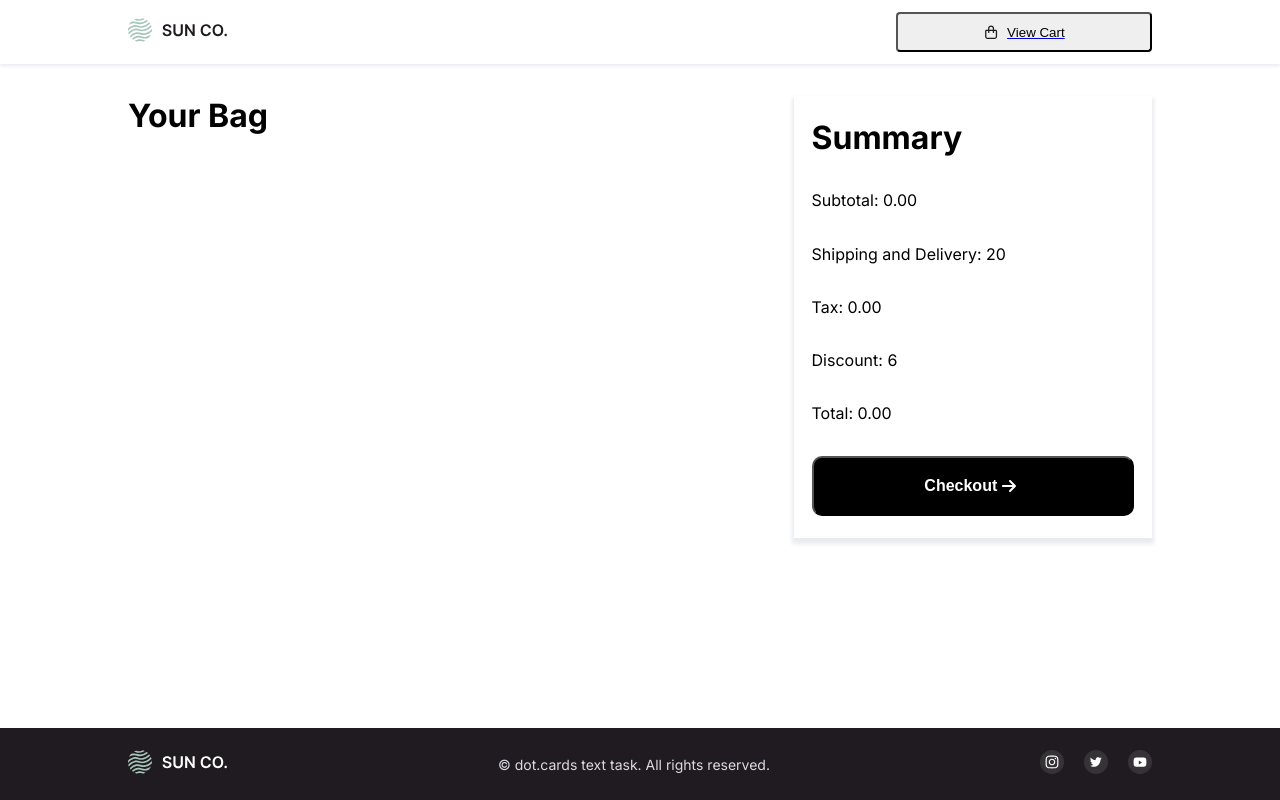
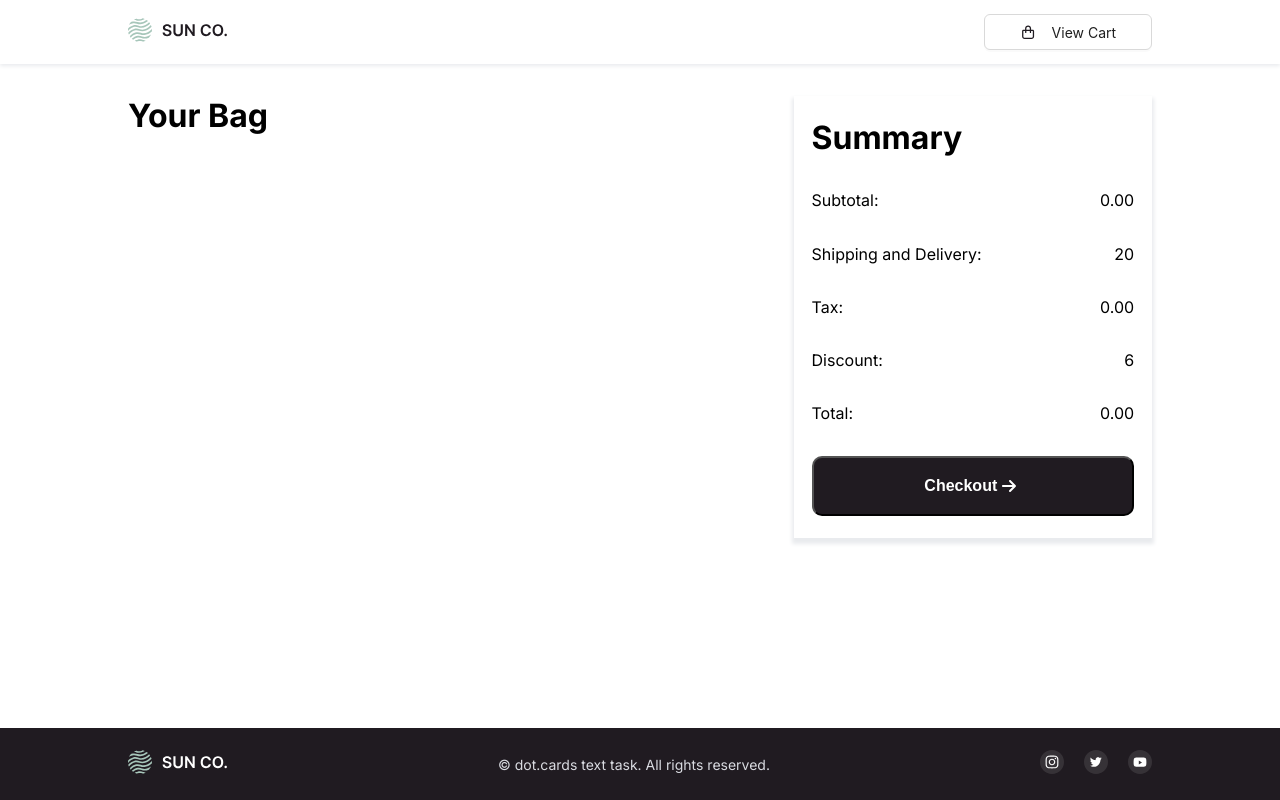
Before and after one commit to davisstacked/ecommerce-frontend, a Next.js app: page /view-cart in a window 1280 px wide. Built offline with nearby package versions, Linux system fonts and the light colour scheme.

Commit message:
added a notification badge to the view cart button

```diff
--- a/package.json
+++ b/package.json
@@ -9,9 +9,11 @@
     "lint": "next lint"
   },
   "dependencies": {
+    "@ant-design/icons": "^5.2.4",
     "@types/node": "20.4.5",
     "@types/react": "18.2.17",
     "@types/react-dom": "18.2.7",
+    "antd": "^5.8.1",
     "eslint": "8.46.0",
     "eslint-config-next": "13.4.12",
     "json-server": "^0.17.3",
--- a/src/app/components/Button/Button.module.scss
+++ b/src/app/components/Button/Button.module.scss
@@ -1,9 +1,10 @@
+@import '../../styles/variables.scss';
 .button {
   display: flex;
   align-items: center;
   justify-content: center;
-  background-color: black;
-  color: white;
+  background-color: #{$black};
+  color: #{white};
   border-radius: 10px;
   font-size: 16px;
   font-weight: bold;
@@ -11,7 +12,7 @@
   text-decoration: none;
 
   &:hover {
-    background-color: #333;
+    background-color: #{$hover};
   }
 
   .icon {
--- a/src/app/components/Header/Header.module.scss
+++ b/src/app/components/Header/Header.module.scss
@@ -29,7 +29,7 @@
 }
 
 .viewCartButton {
-  width: 16rem;
+  width: 10rem;
   height: 2.5rem;
   border-radius: 4px;
   display: flex;
--- a/src/app/components/Header/Header.tsx
+++ b/src/app/components/Header/Header.tsx
@@ -2,6 +2,7 @@ import React, { FC } from 'react';
 import styles from './Header.module.scss';
 import Image from 'next/image';
 import Link from 'next/link';
+import ViewCartButton from '../ViewCartButton/ViewCartButton';
 
 const Header: FC = () => {
   const { header, headerLogo, viewCartButton, headerContainer, buttonText } = styles;
@@ -18,12 +19,13 @@ const Header: FC = () => {
             />
           </Link>
         </div>
-        <Link href='/view-cart'>
+        {/* <Link href='/view-cart'>
           <button className={viewCartButton}>
             <Image src='/icons/cart.svg' alt='cart' width={15.75} height={18} />
               <div className={buttonText}>View Cart</div>
           </button>
-        </Link>
+        </Link> */}
+        <ViewCartButton />
       </div>
     </header>
   );
--- /dev/null
+++ b/src/app/components/ViewCartButton/ViewCartButton.module.scss
@@ -0,0 +1,20 @@
+.button {
+  display: flex;
+  align-items: center;
+  justify-content: center;
+   width: 10.5rem;
+  height: 2.25rem;
+  padding: 0 2rem;
+
+  .buttonText {
+    margin-left: 8px;
+  }
+}
+
+.badge {
+  .ant-badge-count {
+    width: 10px;
+    height: 10px;
+    line-height: 10px;
+  }
+}
--- /dev/null
+++ b/src/app/components/ViewCartButton/ViewCartButton.tsx
@@ -0,0 +1,36 @@
+'use client';
+import React from 'react';
+import styles from './ViewCartButton.module.scss';
+import { Badge, Button } from 'antd';
+import { useRecoilValue } from 'recoil';
+import { shoppingCartState } from '../../recoil/atoms';
+import Image from 'next/image';
+import Link from 'next/link';
+
+const ViewCartButton = () => {
+    const shoppingCart = useRecoilValue(shoppingCartState);
+    const itemsCount = shoppingCart.items.length;
+
+    return (
+      <Link href='/view-cart'>
+          <Badge
+            count={itemsCount}
+            className={styles.badge}
+            offset={[-24, 18]}
+            showZero={false}
+          >
+            <Button className={styles.button}>
+              <Image
+                src='/icons/cart.svg'
+                alt='cart'
+                width={15.75}
+                height={18}
+              />
+              <div className={styles.buttonText}>View Cart</div>
+            </Button>
+          </Badge>
+      </Link>
+    );
+};
+
+export default ViewCartButton;
--- a/src/app/styles/variables.scss
+++ b/src/app/styles/variables.scss
@@ -7,3 +7,4 @@ $line-light-grey: #E9EBEE;
 $pale-green: #A7C6BA;
 $orange: #EC5E2A;
 $title-height: 48px;
+$hover: #333;
--- a/src/app/view-cart/ShoppingCart.module.scss
+++ b/src/app/view-cart/ShoppingCart.module.scss
@@ -45,6 +45,11 @@ $breakpoint: 768px; // Adjust this as per your design's breakpoint
   display: flex;
   flex-direction: column;
   justify-content: space-between;
+
+  .summaryItem {
+    display: flex;
+    justify-content: space-between;
+  }
 }
 
 .cartItemList {
--- a/src/app/view-cart/page.tsx
+++ b/src/app/view-cart/page.tsx
@@ -24,6 +24,7 @@ const ShoppingCart: FC = () => {
     cartItem,
     summaryContainer,
     summaryWrapper,
+    summaryItem,
     yourBag,
   } = styles;
 
@@ -41,12 +42,27 @@ const ShoppingCart: FC = () => {
       </div>
       <div className={summaryContainer}>
         <div className={summaryWrapper}>
+          <div className={summaryItem}>
             <h1>Summary</h1>
-        <div>Subtotal: {subtotal.toFixed(2)}</div>
-        <div>Shipping and Delivery: 20</div>
-        <div>Tax: {tax.toFixed(2)}</div>
-        <div>Discount: 6</div>
-        <div>Total: {total.toFixed(2)}</div>
+            <div></div>
+          </div>
+          <div className={summaryItem}>
+            <div>Subtotal:</div> <div>{subtotal.toFixed(2)}</div>
+          </div>
+          <div className={summaryItem}>
+            <div>Shipping and Delivery:</div> <div>20</div>
+          </div>
+          <div className={summaryItem}>
+            <div>Tax:</div>
+            <div>{tax.toFixed(2)}</div>
+          </div>
+          <div className={summaryItem}>
+            <div>Discount:</div>
+            <div>6</div>
+          </div>
+          <div className={summaryItem}>
+            <div>Total:</div> <div>{total.toFixed(2)}</div>
+          </div>
           <Button
             text='Checkout'
             width={100}
```
Also changed, not shown: 1 other file (tests, documents, lock files or other folders). Lines whose indentation alone changed are shown as unchanged.
